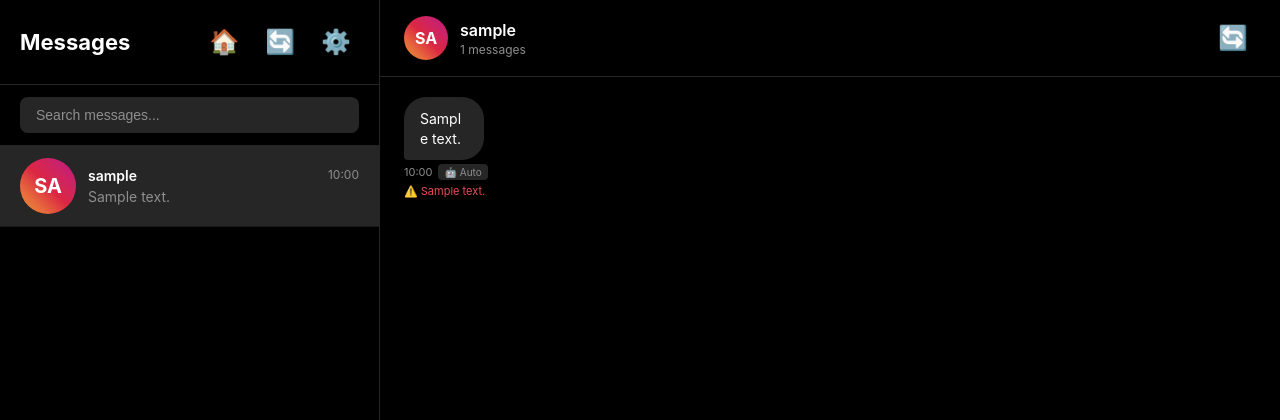
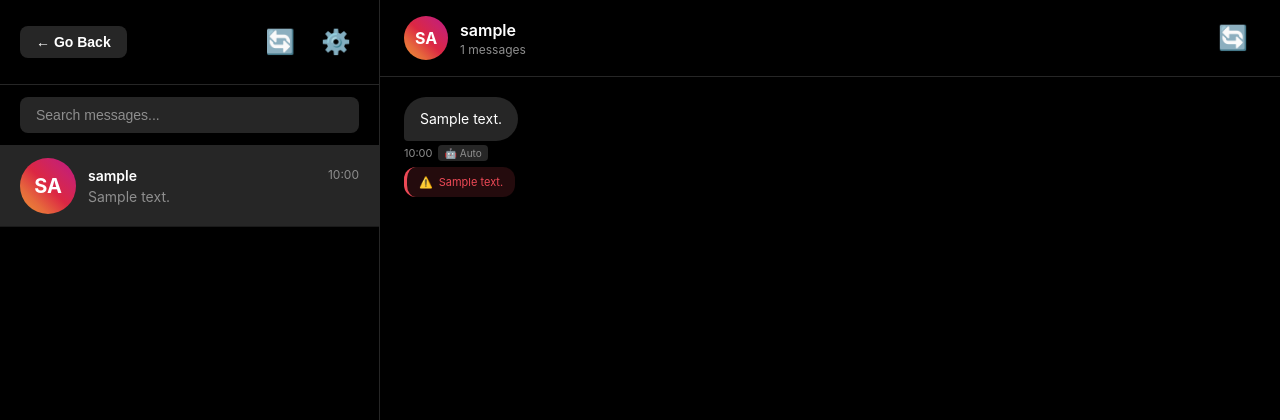
Before and after one commit to Jayesh-P006/1st-Deployement, a Flask app: page /dm/ in a window 1280 px wide. Shown: the top 420 px of the page. Run offline with Flask 3, Linux system fonts and the light colour scheme; the visitor is signed in with stand-in values (Sample User, id 1); tables that the repository leaves empty hold one stand-in row (values such as "Sample post").

Commit message:
Replace home icon with Go Back text button

```diff
--- a/app/templates/dm/conversations.html
+++ b/app/templates/dm/conversations.html
@@ -65,6 +65,23 @@
 
         .ig-icon-btn:hover {
             background: #262626;
+        }
+
+        .ig-back-btn {
+            background: #262626;
+            border: none;
+            color: #fff;
+            font-size: 14px;
+            font-weight: 600;
+            cursor: pointer;
+            padding: 8px 16px;
+            border-radius: 8px;
+            transition: all 0.2s;
+        }
+
+        .ig-back-btn:hover {
+            background: #363636;
+            transform: scale(1.02);
         }
 
         .ig-search-box {
@@ -239,7 +256,8 @@
         .ig-message {
             display: flex;
             animation: slideIn 0.3s ease-out;
-            margin-bottom: 4px;
+            margin-bottom: 12px;
+            width: 100%;
         }
 
         @keyframes slideIn {
@@ -255,17 +273,28 @@
 
         .ig-message.incoming {
             justify-content: flex-start;
-            align-items: flex-start;
         }
 
         .ig-message.outgoing {
             justify-content: flex-end;
+        }
+
+        .ig-message-wrapper {
+            display: flex;
+            flex-direction: column;
+            max-width: 60%;
+            min-width: 80px;
+        }
+
+        .ig-message.incoming .ig-message-wrapper {
+            align-items: flex-start;
+        }
+
+        .ig-message.outgoing .ig-message-wrapper {
             align-items: flex-end;
         }
 
         .ig-message-bubble {
-            max-width: 60%;
-            min-width: 80px;
             padding: 12px 16px;
             border-radius: 22px;
             font-size: 14px;
@@ -275,6 +304,7 @@
             word-break: break-word;
             overflow-wrap: break-word;
             white-space: pre-wrap;
+            display: inline-block;
         }
 
         .ig-message.incoming .ig-message-bubble {
@@ -312,9 +342,24 @@
         }
 
         .ig-message-error {
+            background: rgba(237, 73, 86, 0.15);
             color: #ed4956;
             font-size: 11px;
-            margin-top: 4px;
+            margin-top: 6px;
+            padding: 8px 12px;
+            border-radius: 12px;
+            border-left: 3px solid #ed4956;
+            display: flex;
+            align-items: flex-start;
+            gap: 6px;
+            max-width: 100%;
+            word-wrap: break-word;
+            word-break: break-word;
+        }
+
+        .ig-message-error::before {
+            content: '⚠️';
+            flex-shrink: 0;
         }
 
         /* Composer */
@@ -455,11 +500,10 @@
         <!-- Sidebar -->
         <div class="ig-sidebar">
             <div class="ig-sidebar-header">
-                <h1>Messages</h1>
+                <button class="ig-back-btn" onclick="window.location.href='/'" title="Back to Dashboard">
+                    ← Go Back
+                </button>
                 <div class="ig-sidebar-actions">
-                    <button class="ig-icon-btn" onclick="window.location.href='/'" title="Back to Dashboard">
-                        🏠
-                    </button>
                     <button class="ig-icon-btn" onclick="syncMessages()" title="Sync Previous DMs">
                         🔄
                     </button>
@@ -517,7 +561,7 @@
             <div class="ig-messages" id="messagesContainer">
                 {% for message in messages %}
                 <div class="ig-message {% if message.sender_type == 'bot' %}outgoing{% else %}incoming{% endif %}" data-message-id="{{ message.id }}">
-                    <div>
+                    <div class="ig-message-wrapper">
                         <div class="ig-message-bubble">{{ message.message_text }}</div>
                         <div class="ig-message-meta">
                             <span>{{ message.created_at.strftime('%H:%M') }}</span>
@@ -525,7 +569,7 @@
                             {% if not message.sent_successfully and message.sender_type == 'bot' %}<span class="ig-message-tag" style="background: #ed4956;">Failed</span>{% endif %}
                         </div>
                         {% if message.error_message %}
-                        <div class="ig-message-error">⚠️ {{ message.error_message }}</div>
+                        <div class="ig-message-error">{{ message.error_message }}</div>
                         {% endif %}
                     </div>
                 </div>
@@ -605,14 +649,14 @@
             div.setAttribute('data-message-id', msg.id);
 
             div.innerHTML = `
-                <div>
+                <div class="ig-message-wrapper">
                     <div class="ig-message-bubble">${msg.message_text}</div>
                     <div class="ig-message-meta">
                         <span>${msg.created_at_time}</span>
                         ${msg.is_auto_reply ? '<span class="ig-message-tag">🤖 Auto</span>' : ''}
                         ${!msg.sent_successfully && msg.sender_type === 'bot' ? '<span class="ig-message-tag" style="background: #ed4956;">Failed</span>' : ''}
                     </div>
-                    ${msg.error_message ? `<div class="ig-message-error">⚠️ ${msg.error_message}</div>` : ''}
+                    ${msg.error_message ? `<div class="ig-message-error">${msg.error_message}</div>` : ''}
                 </div>
             `;
 
```
